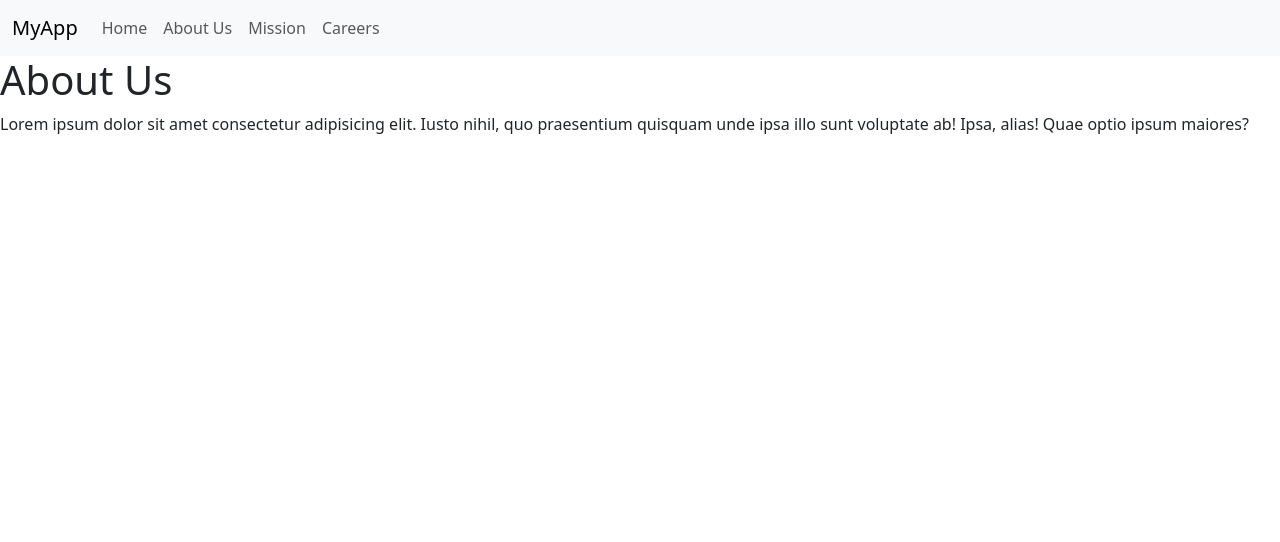
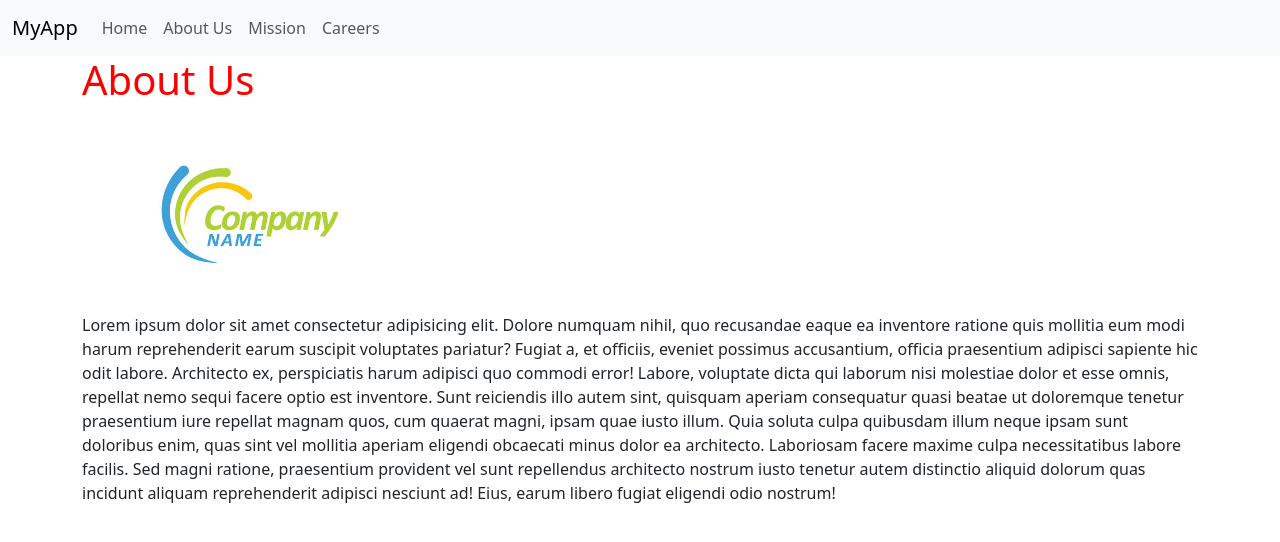
Before and after one commit to JCano22/FSDI_112, a Django app: page /about/ in a window 1280 px wide. Shown: the top 542 px of the page. Run offline with Django 4.2, Linux system fonts and the light colour scheme.

Commit message:
FSDI-112 added img to about me

```diff
--- a/config/settings.py
+++ b/config/settings.py
@@ -106,7 +106,7 @@ AUTH_PASSWORD_VALIDATORS = [
 
 LANGUAGE_CODE = 'en-us'
 
-TIME_ZONE = 'America/Tijuana'
+TIME_ZONE = 'America/Los_Angeles'
 
 USE_I18N = True
 
--- a/pages/urls.py
+++ b/pages/urls.py
@@ -8,5 +8,5 @@ urlpatterns = [
     path("", HomePageView.as_view(), name="home"),
     path("about/", AboutPageView.as_view(), name="about"),
     path("mission/", MissionPageView.as_view(), name="mission"),
-    path("careers", CareersPageView.as_view(), name="careers"),
+    path("careers/", CareersPageView.as_view(), name="careers"),
 ]
--- /dev/null
+++ b/static/css/style.css
@@ -0,0 +1,4 @@
+
+h1, h2{
+    color: red;
+}
--- a/templates/base.html
+++ b/templates/base.html
@@ -1,24 +1,32 @@
+{% load static %}
 <!DOCTYPE html>
 <html lang="en">
   <head>
-    <meta charset="UTF-8">
-    <meta http-equiv="X-UA-Compatible" content="IE=edge">
-    <meta name="viewport" content="width=device-width, initial-scale=1.0">
+    <meta charset="UTF-8" />
+    <meta http-equiv="X-UA-Compatible" content="IE=edge" />
+    <meta name="viewport" content="width=device-width, initial-scale=1.0" />
     <title>{% block title %}{% endblock title %}</title>
-    <link href="https://cdn.jsdelivr.net/npm/bootstrap@5.3.0-alpha3/dist/css/bootstrap.min.css"
-    rel="stylesheet" integrity="sha384-KK94CHFLLe+nY2dmCWGMq91rCGa5gtU4mk92HdvYe+M/SXH301p5ILy+dN9+nJOZ"
-    crossorigin="anonymous">
+    <link
+      href="https://cdn.jsdelivr.net/npm/bootstrap@5.3.0-alpha3/dist/css/bootstrap.min.css"
+      rel="stylesheet"
+      integrity="sha384-KK94CHFLLe+nY2dmCWGMq91rCGa5gtU4mk92HdvYe+M/SXH301p5ILy+dN9+nJOZ"
+      crossorigin="anonymous"
+    />
+    <link rel="stylesheet" href="{% static 'css/style.css' %}">
   </head>
   <body>
     <nav class="navbar navbar-expand-lg bg-body-tertiary">
       <div class="container-fluid">
         <a class="navbar-brand" href="{% url 'home' %}">MyApp</a>
-          <button class="navbar-toggler"
-          type="button" data-bs-toggle="collapse"
+        <button
+          class="navbar-toggler"
+          type="button"
+          data-bs-toggle="collapse"
           data-bs-target="#navbarNavAltMarkup"
           aria-controls="navbarNavAltMarkup"
           aria-expanded="false"
-          aria-label="Toggle navigation">
+          aria-label="Toggle navigation"
+        >
           <span class="navbar-toggler-icon"></span>
         </button>
         <div class="collapse navbar-collapse" id="navbarNavAltMarkup">
@@ -31,10 +39,11 @@
         </div>
       </div>
     </nav>
-    {% block content %}
-
-    {% endblock content %}
-    <script src="https://cdn.jsdelivr.net/npm/bootstrap@5.3.0-alpha3/dist/js/bootstrap.bundle.min.js" integrity="sha384-ENjdO4Dr2bkBIFxQpeoTz1HIcje39Wm4jDKdf19U8gI4ddQ3GYNS7NTKfAdVQSZe"
-    crossorigin="anonymous"></script>
+    {% block content %} {% endblock content %}
+    <script
+      src="https://cdn.jsdelivr.net/npm/bootstrap@5.3.0-alpha3/dist/js/bootstrap.bundle.min.js"
+      integrity="sha384-ENjdO4Dr2bkBIFxQpeoTz1HIcje39Wm4jDKdf19U8gI4ddQ3GYNS7NTKfAdVQSZe"
+      crossorigin="anonymous"
+    ></script>
   </body>
 </html>
--- a/templates/pages/about.html
+++ b/templates/pages/about.html
@@ -1,10 +1,12 @@
 {% extends 'base.html' %}
+{% load static %}
 
 {% block title %}About Us{% endblock title %}
 
 {% block content %}
+<div class="container">
 <h1>About Us</h1>
-<p>Lorem ipsum dolor sit amet consectetur adipisicing elit.
-    Iusto nihil, quo praesentium quisquam unde ipsa illo sunt
-    voluptate ab! Ipsa, alias! Quae optio ipsum maiores?</p>
+<img src="{% static 'img/img.jpg' %}" width="30%">
+<p>Lorem ipsum dolor sit amet consectetur adipisicing elit. Dolore numquam nihil, quo recusandae eaque ea inventore ratione quis mollitia eum modi harum reprehenderit earum suscipit voluptates pariatur? Fugiat a, et officiis, eveniet possimus accusantium, officia praesentium adipisci sapiente hic odit labore. Architecto ex, perspiciatis harum adipisci quo commodi error! Labore, voluptate dicta qui laborum nisi molestiae dolor et esse omnis, repellat nemo sequi facere optio est inventore. Sunt reiciendis illo autem sint, quisquam aperiam consequatur quasi beatae ut doloremque tenetur praesentium iure repellat magnam quos, cum quaerat magni, ipsam quae iusto illum. Quia soluta culpa quibusdam illum neque ipsam sunt doloribus enim, quas sint vel mollitia aperiam eligendi obcaecati minus dolor ea architecto. Laboriosam facere maxime culpa necessitatibus labore facilis. Sed magni ratione, praesentium provident vel sunt repellendus architecto nostrum iusto tenetur autem distinctio aliquid dolorum quas incidunt aliquam reprehenderit adipisci nesciunt ad! Eius, earum libero fugiat eligendi odio nostrum!</p>
+</div>
 {% endblock content %}
--- a/templates/pages/careers.html
+++ b/templates/pages/careers.html
@@ -3,6 +3,7 @@
 {% block title %}Careers{% endblock title %}
 
 {% block content %}
+<div class="container">
 <h2>Careers</h2>
 
 
@@ -16,5 +17,6 @@
     <a href="#" class="list-group-item list-group-item-action">magni commodi in veritatis sint odio expedita</a>
     <a href="#" class="list-group-item list-group-item-action ">voluptatum nulla delectus reprehenderit</a>
   </div>
+</div>
 
 {% endblock content %}
```
Also changed, not shown: db.sqlite3, static/img/img.jpg (added). Lines whose indentation alone changed are shown as unchanged.
